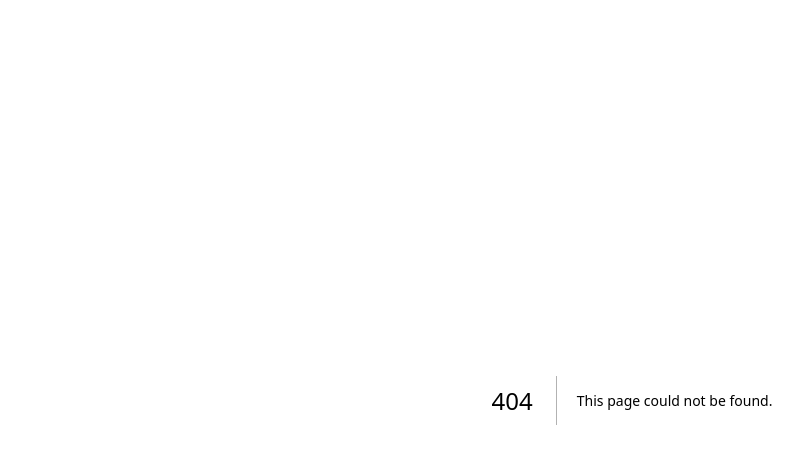
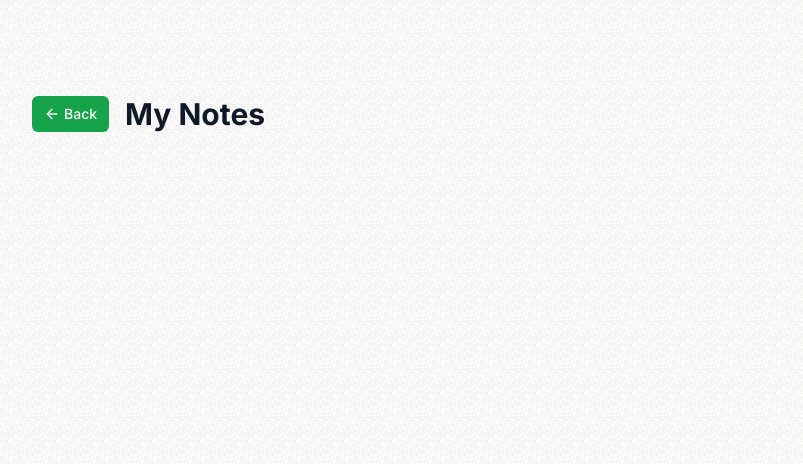
Before and after one commit to gaurav-sarage/idealixz, a Next.js app: page /dashboard in a window 1280 px wide. Before the commit this address had no page. Shown: the top 464 px of the page, without its empty margins (8-811 px from the left). Built offline with nearby package versions, Linux system fonts and the light colour scheme.

Commit message:
created folder for designing the dashboard page

```diff
--- /dev/null
+++ b/src/app/dashboard/page.tsx
@@ -0,0 +1,43 @@
+import { Button } from '@/components/ui/button';
+import Link from 'next/link';
+import React from 'react';
+import { ArrowLeft } from "lucide-react";
+import { UserButton } from '@clerk/nextjs';
+
+interface Props {};
+
+const DashboardPage = (props: Props) => {
+    return (
+        <>
+            <div className='grainy min-h-screen'>
+                <div className='max-w-7xl mx-auto p-10'>
+                    <div className="h-14"></div>
+                    <div className='flex justify-between items-center md:flex-row flex-col'>
+                        <div className='flex items-center'>
+                            <Link href="/">
+                                <Button className='bg-green-600' size="sm">
+                                    <ArrowLeft className='mr-1 w-4 h-4'/>
+                                    Back
+                                </Button>
+                            </Link>
+                            <div className='w-4'></div>
+                            <h1 className='text-3xl font-bold text-gray-900'>
+                                My Notes
+                            </h1>
+                            <div className='w-4'></div>
+                            <UserButton />
+                        </div>
+                    </div>
+
+                    <div className='h-8'></div>
+
+
+
+
+                </div>
+            </div>
+        </>
+    );
+};
+
+export default DashboardPage;
```
